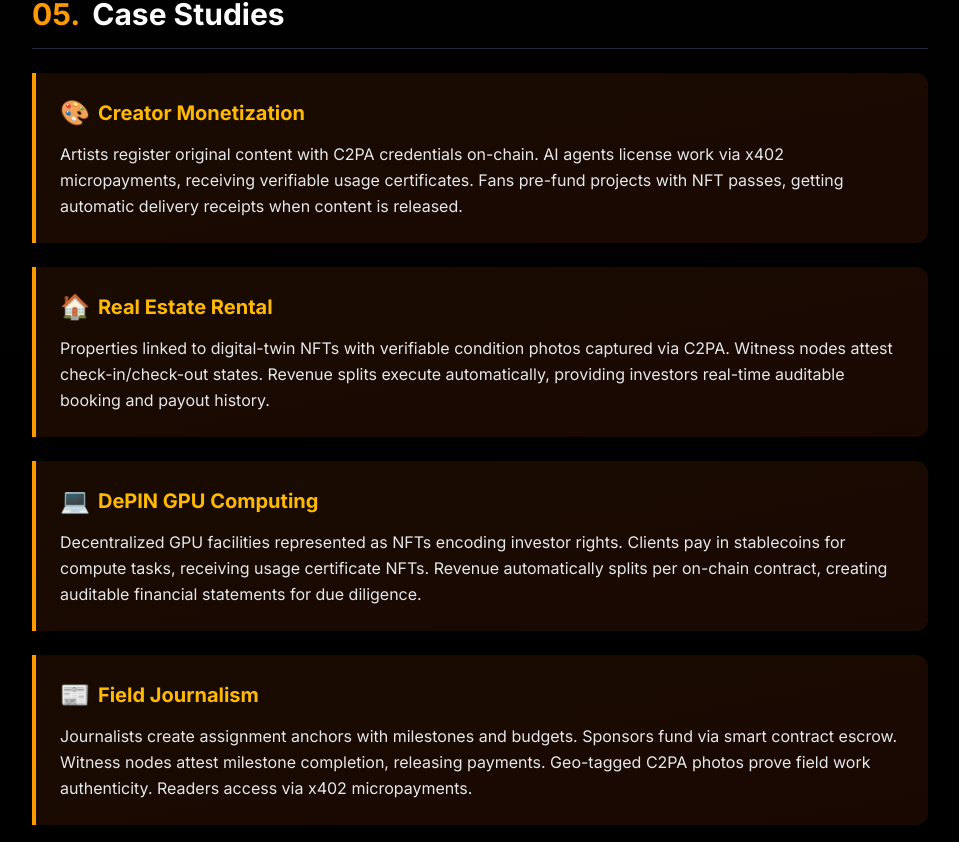
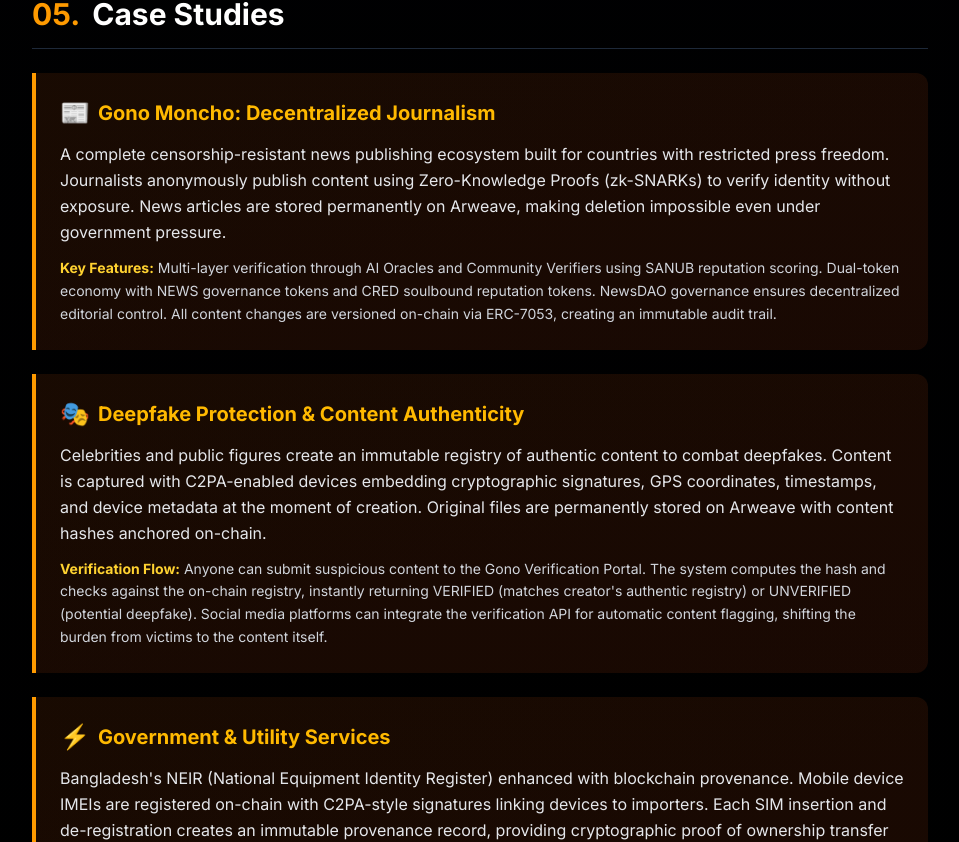
Before and after one commit to Meherajs/gono-protocol-website, a Next.js app in the folder frontend/: page /whitepaper in a window 1280 px wide. Shown: the part 3312-4154 px from the top of the page, without its empty margins (312-1271 px from the left). Built offline with nearby package versions, Linux system fonts and the light colour scheme; no server answers.

Commit message:
Expand case studies section in whitepaper with detailed descriptions

```diff
--- a/frontend/app/whitepaper/page.tsx
+++ b/frontend/app/whitepaper/page.tsx
@@ -302,34 +302,46 @@
                             <div className="space-y-4 sm:space-y-6">
                                 <div className="bg-gradient-to-br from-amber-900/20 to-orange-900/20 border-l-4 border-amber-500 rounded-r-xl p-4 sm:p-6 hover:shadow-lg hover:shadow-amber-500/20 transition-all">
                                     <h4 className="text-lg sm:text-xl font-bold text-amber-400 mb-2 sm:mb-3 flex items-center gap-2">
-                                        <span className="text-xl sm:text-2xl">🎨</span> Creator Monetization
+                                        <span className="text-xl sm:text-2xl">📰</span> Gono Moncho: Decentralized Journalism
                                     </h4>
-                                    <p className="text-gray-200 leading-relaxed text-sm sm:text-base">
-                                        Artists register original content with C2PA credentials on-chain. AI agents license work via x402 micropayments, receiving verifiable usage certificates. Fans pre-fund projects with NFT passes, getting automatic delivery receipts when content is released.
+                                    <p className="text-gray-200 leading-relaxed text-sm sm:text-base mb-3">
+                                        A complete censorship-resistant news publishing ecosystem built for countries with restricted press freedom. Journalists anonymously publish content using Zero-Knowledge Proofs (zk-SNARKs) to verify identity without exposure. News articles are stored permanently on Arweave, making deletion impossible even under government pressure.
+                                    </p>
+                                    <p className="text-gray-300 leading-relaxed text-sm">
+                                        <strong className="text-amber-300">Key Features:</strong> Multi-layer verification through AI Oracles and Community Verifiers using SANUB reputation scoring. Dual-token economy with NEWS governance tokens and CRED soulbound reputation tokens. NewsDAO governance ensures decentralized editorial control. All content changes are versioned on-chain via ERC-7053, creating an immutable audit trail.
                                     </p>
                                 </div>
                                 <div className="bg-gradient-to-br from-amber-900/20 to-orange-900/20 border-l-4 border-amber-500 rounded-r-xl p-4 sm:p-6 hover:shadow-lg hover:shadow-amber-500/20 transition-all">
                                     <h4 className="text-lg sm:text-xl font-bold text-amber-400 mb-2 sm:mb-3 flex items-center gap-2">
-                                        <span className="text-xl sm:text-2xl">🏠</span> Real Estate Rental
+                                        <span className="text-xl sm:text-2xl">🎭</span> Deepfake Protection & Content Authenticity
                                     </h4>
-                                    <p className="text-gray-200 leading-relaxed text-sm sm:text-base">
-                                        Properties linked to digital-twin NFTs with verifiable condition photos captured via C2PA. Witness nodes attest check-in/check-out states. Revenue splits execute automatically, providing investors real-time auditable booking and payout history.
+                                    <p className="text-gray-200 leading-relaxed text-sm sm:text-base mb-3">
+                                        Celebrities and public figures create an immutable registry of authentic content to combat deepfakes. Content is captured with C2PA-enabled devices embedding cryptographic signatures, GPS coordinates, timestamps, and device metadata at the moment of creation. Original files are permanently stored on Arweave with content hashes anchored on-chain.
+                                    </p>
+                                    <p className="text-gray-300 leading-relaxed text-sm">
+                                        <strong className="text-amber-300">Verification Flow:</strong> Anyone can submit suspicious content to the Gono Verification Portal. The system computes the hash and checks against the on-chain registry, instantly returning VERIFIED (matches creator's authentic registry) or UNVERIFIED (potential deepfake). Social media platforms can integrate the verification API for automatic content flagging, shifting the burden from victims to the content itself.
                                     </p>
                                 </div>
                                 <div className="bg-gradient-to-br from-amber-900/20 to-orange-900/20 border-l-4 border-amber-500 rounded-r-xl p-4 sm:p-6 hover:shadow-lg hover:shadow-amber-500/20 transition-all">
                                     <h4 className="text-lg sm:text-xl font-bold text-amber-400 mb-2 sm:mb-3 flex items-center gap-2">
-                                        <span className="text-xl sm:text-2xl">💻</span> DePIN GPU Computing
+                                        <span className="text-xl sm:text-2xl">⚡</span> Government & Utility Services
                                     </h4>
-                                    <p className="text-gray-200 leading-relaxed text-sm sm:text-base">
-                                        Decentralized GPU facilities represented as NFTs encoding investor rights. Clients pay in stablecoins for compute tasks, receiving usage certificate NFTs. Revenue automatically splits per on-chain contract, creating auditable financial statements for due diligence.
+                                    <p className="text-gray-200 leading-relaxed text-sm sm:text-base mb-3">
+                                        Bangladesh's NEIR (National Equipment Identity Register) enhanced with blockchain provenance. Mobile device IMEIs are registered on-chain with C2PA-style signatures linking devices to importers. Each SIM insertion and de-registration creates an immutable provenance record, providing cryptographic proof of ownership transfer and creating tamper-proof blacklists for lost/stolen devices.
+                                    </p>
+                                    <p className="text-gray-300 leading-relaxed text-sm">
+                                        <strong className="text-amber-300">Electricity Providers:</strong> Smart meters equipped with secure signing chips cryptographically sign each reading before transmission. Readings anchored on-chain via ERC-7053 create dispute-proof billing history and enable transparent subsidy tracking. Utility bills become verifiable credentials (non-transferable NFTs) for KYC and address verification, eliminating PDF forgery.
                                     </p>
                                 </div>
                                 <div className="bg-gradient-to-br from-amber-900/20 to-orange-900/20 border-l-4 border-amber-500 rounded-r-xl p-4 sm:p-6 hover:shadow-lg hover:shadow-amber-500/20 transition-all">
                                     <h4 className="text-lg sm:text-xl font-bold text-amber-400 mb-2 sm:mb-3 flex items-center gap-2">
-                                        <span className="text-xl sm:text-2xl">📰</span> Field Journalism
+                                        <span className="text-xl sm:text-2xl">🔍</span> isItTrue? Cross-Source News Verification
                                     </h4>
-                                    <p className="text-gray-200 leading-relaxed text-sm sm:text-base">
-                                        Journalists create assignment anchors with milestones and budgets. Sponsors fund via smart contract escrow. Witness nodes attest milestone completion, releasing payments. Geo-tagged C2PA photos prove field work authenticity. Readers access via x402 micropayments.
+                                    <p className="text-gray-200 leading-relaxed text-sm sm:text-base mb-3">
+                                        AI-powered system monitoring 500+ global news outlets in real-time. Event clustering engine uses NLP to group articles covering the same story, synthesizing comprehensive summaries from all sources. Consensus scoring module calculates credibility (1-100) based on outlet count, weighted credibility via SANUB algorithm, fact alignment, and evidence availability.
+                                    </p>
+                                    <p className="text-gray-300 leading-relaxed text-sm">
+                                        <strong className="text-amber-300">Blockchain Integration:</strong> Event summaries anchored on-chain via ERC-7053 create permanent &quot;Event Receipts&quot; with all source links. AI summaries and evidence permanently stored on Arweave. x402 micropayments enable pay-per-query access for AI agents. Result: 50 outlets reporting the same facts = strong signal of truth; 1 outlet contradicting 49 = clear outlier to investigate.
                                     </p>
                                 </div>
                             </div>
```
